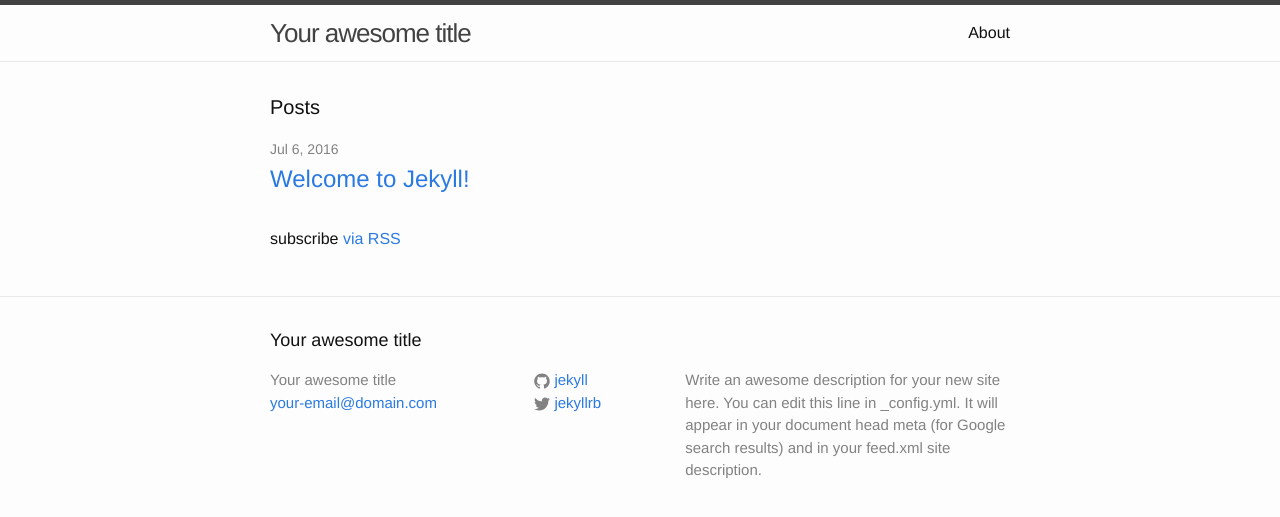
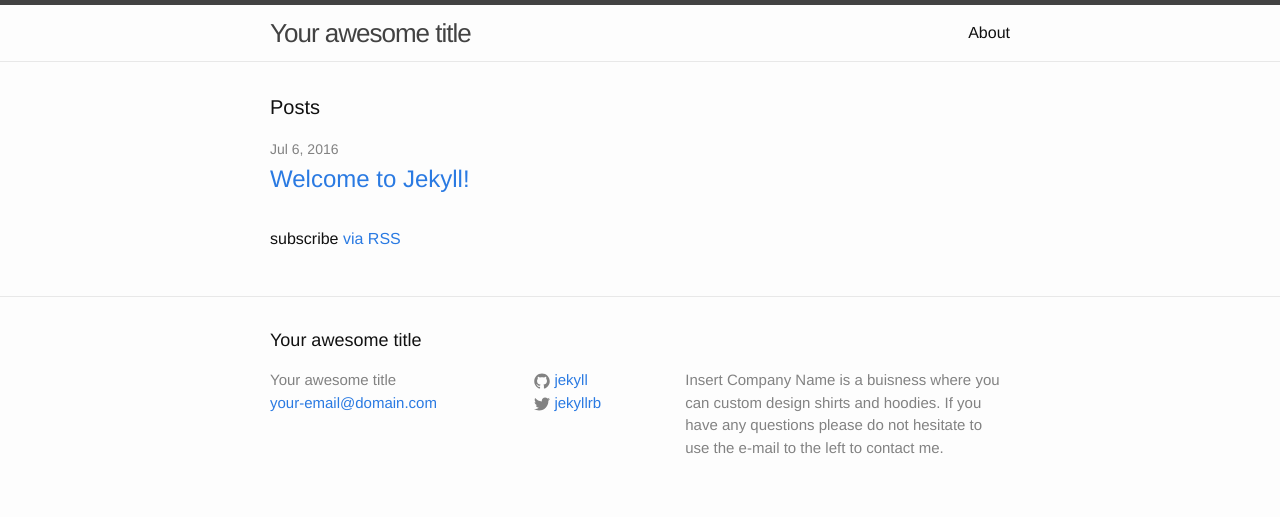
Before and after one commit to Benjamin-Garcia/Benjamin-Garcia.github.io, a Jekyll site: the page built from index.html, in a window 1280 px wide. Shown: the top 517 px of the page. Built offline with Jekyll 4.4.1, drawn with Linux system fonts in a browser that asks for light colours.

Commit message:
Update _config.yml

```diff
--- a/_config.yml
+++ b/_config.yml
@@ -9,9 +9,8 @@
 title: Your awesome title
 email: your-email@domain.com
 description: > # this means to ignore newlines until "baseurl:"
-  Write an awesome description for your new site here. You can edit this
-  line in _config.yml. It will appear in your document head meta (for
-  Google search results) and in your feed.xml site description.
+  Insert Company Name is a buisness where you can custom design shirts and hoodies.
+  If you have any questions please do not hesitate to use the e-mail to the left to contact me.
 baseurl: "" # the subpath of your site, e.g. /blog
 url: "http://yourdomain.com" # the base hostname & protocol for your site
 twitter_username: jekyllrb
```
